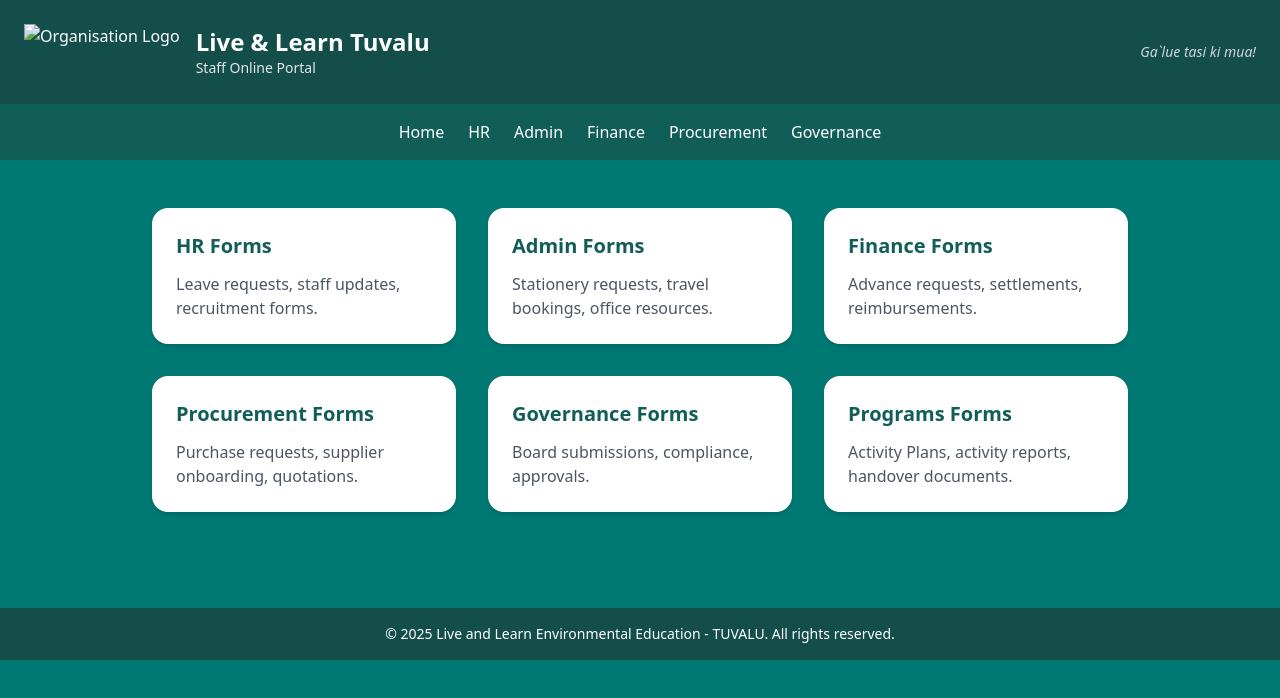
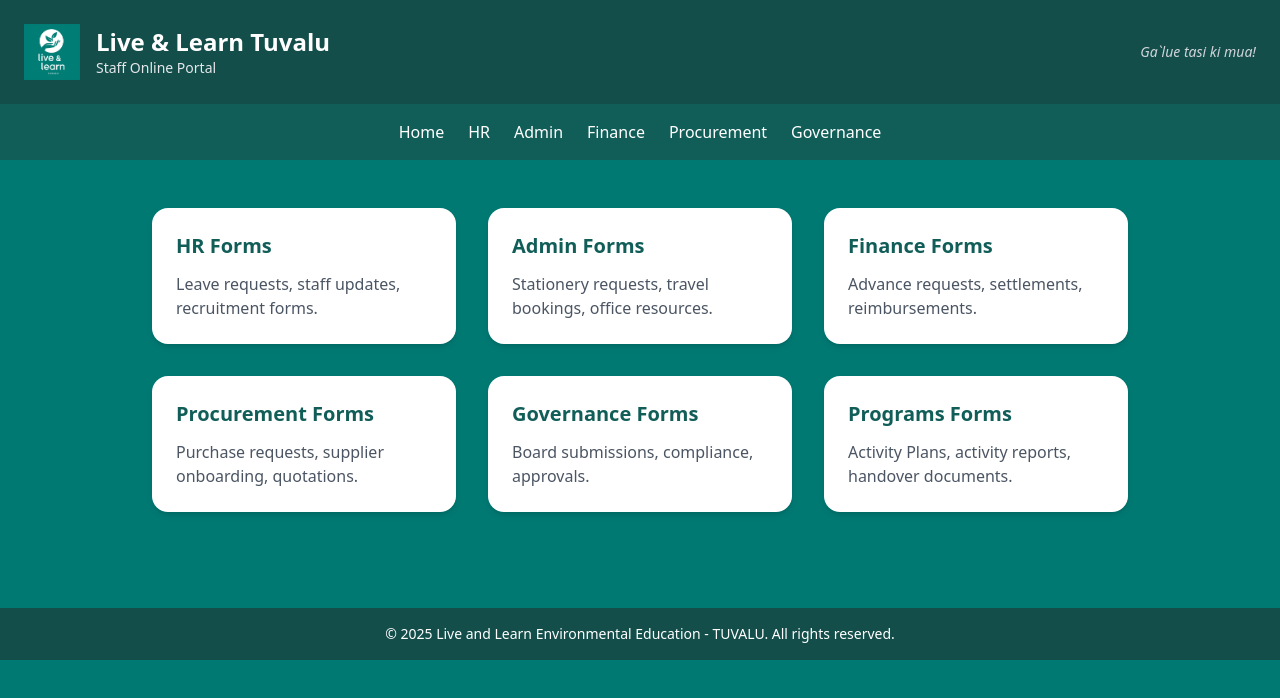
Before and after one commit to livelearntuvalu/team-portal, a plain HTML site: page index.html in a window 1280 px wide. Drawn offline with nearby package versions, Linux system fonts and the light colour scheme.

Commit message:
Update index.html

```diff
--- a/index.html
+++ b/index.html
@@ -26,7 +26,7 @@
 
 <header class="bg-teal-900 text-white p-6 shadow-lg flex items-center justify-between">
   <div class="flex items-center space-x-4">
-    <img src="C:\Users\FM LLEE - Tuvalu\Desktop\LLT Online Portal\LLEE_Horizontal_Inverse_TUVALU_S.png" alt="Organisation Logo" class="h-14 w-auto" />
+    <img src="https://raw.githubusercontent.com/livelearntuvalu/team-portal/refs/heads/main/LLEE_Vertical_Inverse_TUVALU_L.png" alt="Organisation Logo" class="h-14 w-auto" />
     <div>
       <h1 class="text-2xl font-bold">Live & Learn Tuvalu</h1>
       <p class="text-gray-200 text-sm">Staff Online Portal</p>
```
